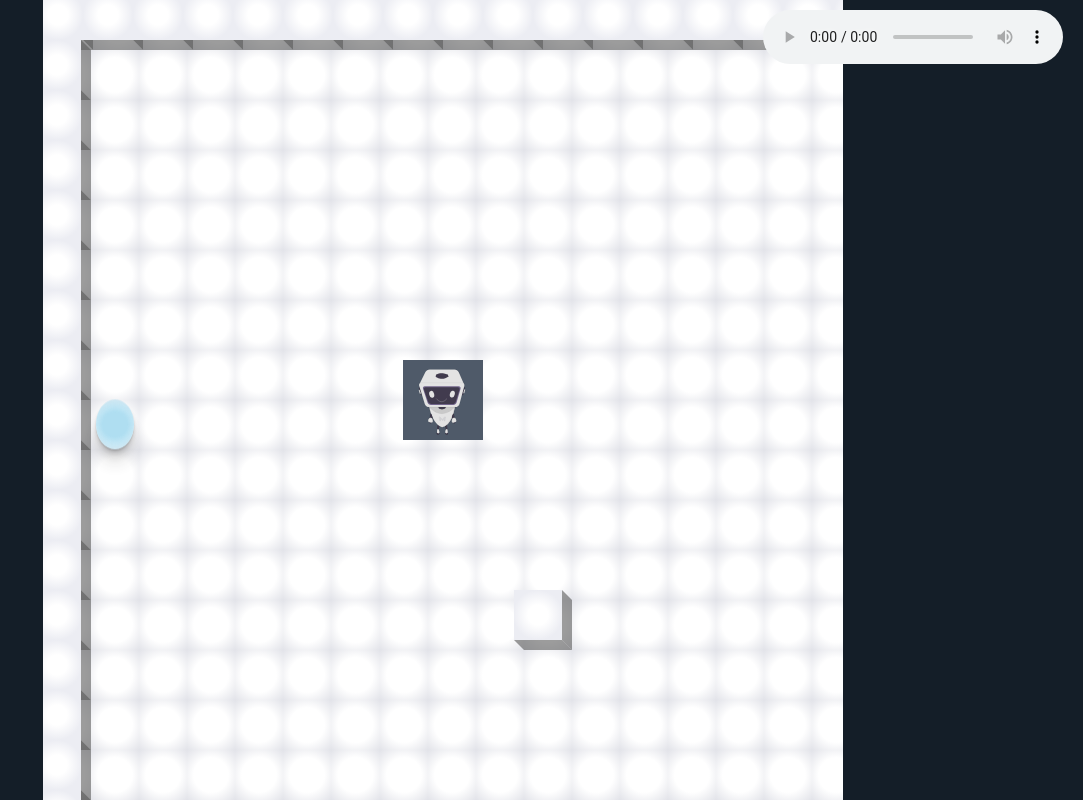
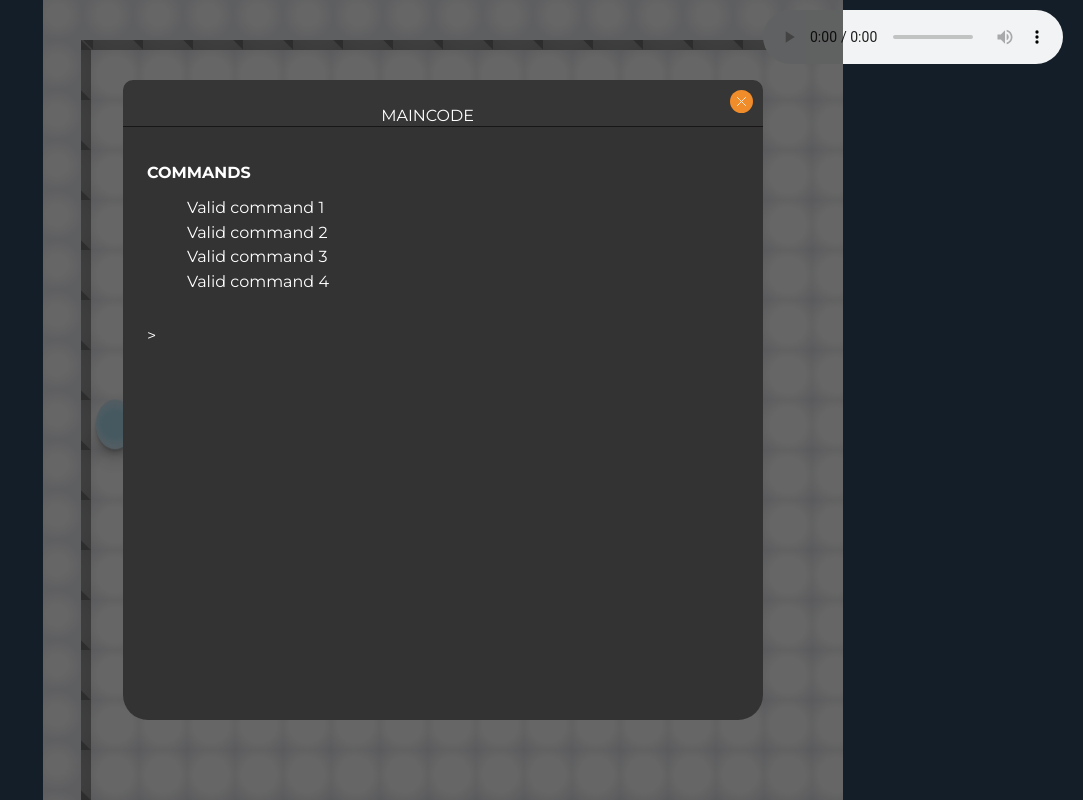
Before and after one commit to MarkKragerup/maincode-the-game, a React (Create React App) app: page / in a window 1280 px wide. Shown: the whole page, without its empty margins (197-1280 px from the left). Built offline with nearby package versions, Linux system fonts and the light colour scheme.

Commit message:
Refactor and working on mp3

```diff
--- a/src/components/game-engine/GameEngine.tsx
+++ b/src/components/game-engine/GameEngine.tsx
@@ -4,6 +4,7 @@ import { levels } from '../../data/maps/IMap';
 import { charTileSizeRatio, movementLoop, tileSize } from '../../utils/movement-engine';
 import { TileFactory } from '../tile/TileFactory';
 import avatar from '../../assets/illustrations/Asset-1.svg';
+import Terminal from '../terminal/Terminal';
 
 export enum EFaceDirection {
 	up = 'face-up',
@@ -43,11 +44,11 @@ const GameEngine = () => {
 
 			{/* Chrome does not support autoplay */}
 			<div className='audio-container'>
-				<audio controls>
-					<source src='https://www.soundhelix.com/examples/mp3/SoundHelix-Song-1.mp3' type='audio/mpeg' />
+				<audio controls src='../../../src/assets/sound/soundtrack.mp3'>
 					Your browser does not support audio
 				</audio>
 			</div>
+			<Terminal isOpen={true} onCloseCallback={() => false}/>
 		</div>
 	);
 };
--- a/src/components/modal/Modal.tsx
+++ b/src/components/modal/Modal.tsx
@@ -1,20 +1,23 @@
 import React from 'react';
 import './modal.css';
-import closebutton from '../../assets/illustrations/CustomX.svg';
+import exitButton from '../../assets/illustrations/CustomX.svg';
 
 type IProps = {
-	isOpen: boolean;
+	showModal: boolean;
 	onCloseCallback: () => void;
-};
+	className?: string;
+}
 
-const Modal: React.FC<IProps> = ({ children, isOpen = false, onCloseCallback }): JSX.Element => {
+const Modal: React.FC<IProps> = ({ children, showModal = false, onCloseCallback, className = '' }): JSX.Element => {
 	return (
-		<div className={`modal-container ${isOpen ? 'block' : 'none'}`}>
-			<div className='modal-background'>
-				<div className='close-button' onClick={onCloseCallback}>
-					<img src={closebutton} alt='close' className='cross' height={12} width={12} />
+		<div className={`modal ${showModal ? 'block' : 'none'}`}>
+			<div className={`modal-main ${className}`}>
+				<div onClick={onCloseCallback}>
+					<img src={exitButton} alt='exit' className='close-button cross' />
 				</div>
-				<div className='children-container'>{children}</div>
+				<div className='children-container'>
+					{children}
+				</div>
 			</div>
 		</div>
 	);
--- a/src/components/Terminal.tsx
+++ b/src/components/terminal/Terminal.tsx
@@ -1,5 +1,5 @@
 import React from 'react';
-import Modal from './Modal';
+import Modal from '../modal/Modal';
 import './terminal.css';
 
 type IProps = {
```
Also changed, not shown: src/components/terminal/terminal.css (renamed from src/components/terminal.css).
